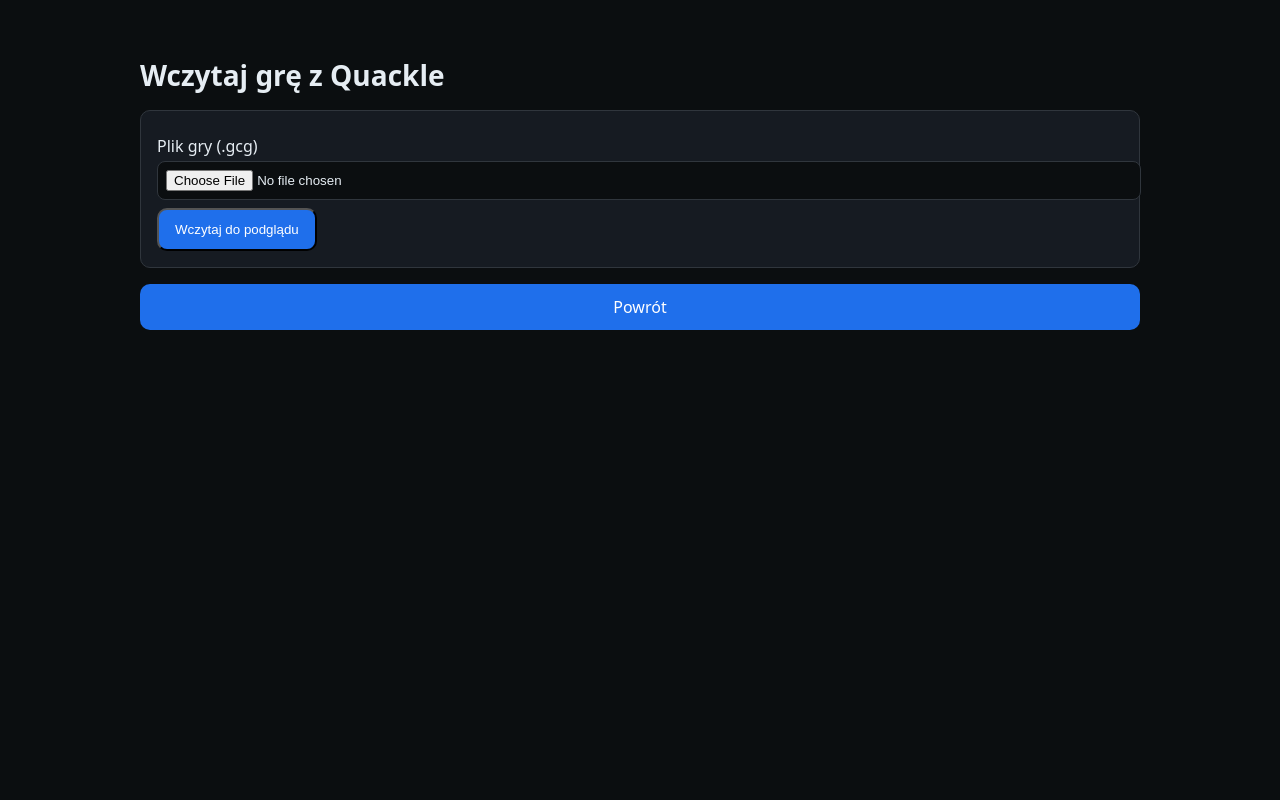
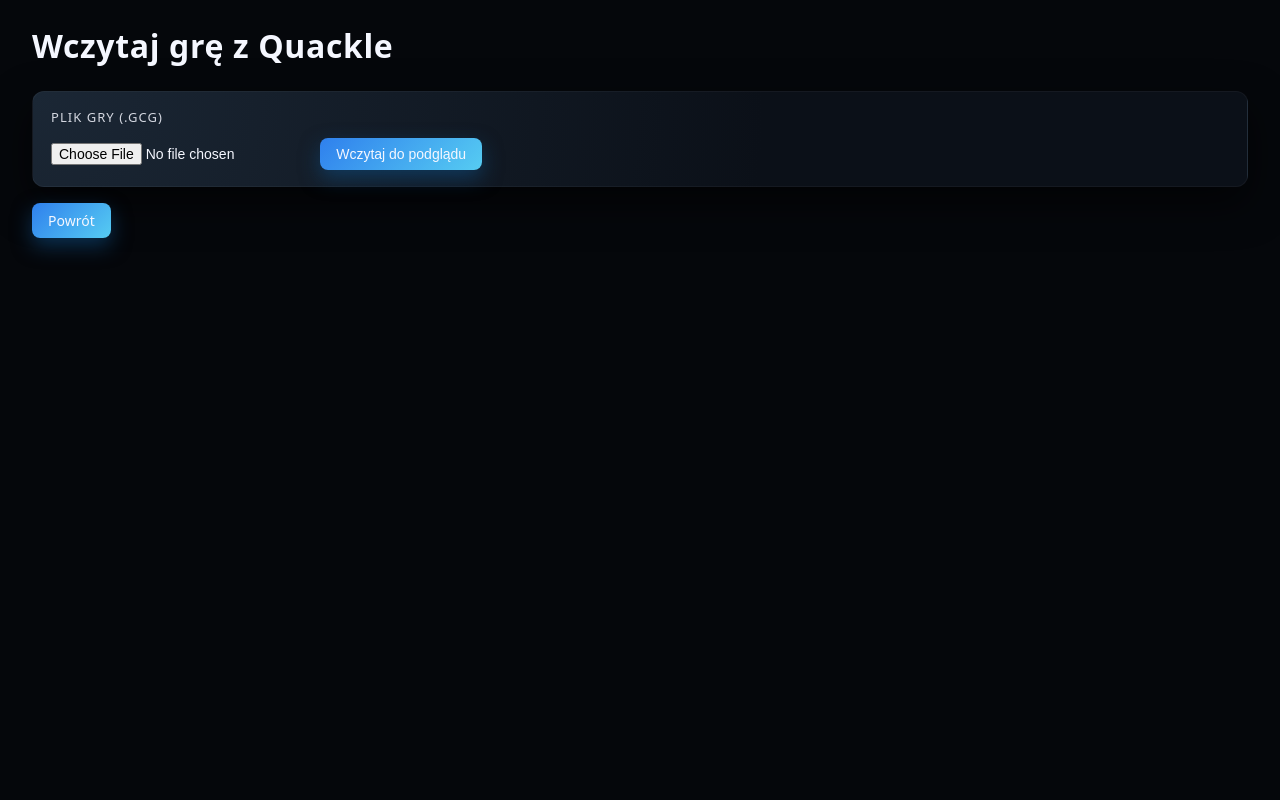
Before and after one commit to ZemAno25/ScrabbleScore, a PHP site: page /import_quackle.php in a window 1280 px wide. Run offline with PHP 8.4, Linux system fonts and the light colour scheme.

Commit message:
Poprawa layout'u

```diff
--- a/assets/style.css
+++ b/assets/style.css
@@ -1,21 +1,339 @@
-body{font-family:system-ui,-apple-system,Segoe UI,Roboto,Ubuntu,'Helvetica Neue',Arial,sans-serif;background:#0b0e10;color:#e6edf3;margin:0}
-.container{max-width:1000px;margin:40px auto;padding:16px}
-h1{font-size:28px;margin:0 0 16px}
-.menu{display:grid;gap:12px;grid-template-columns:repeat(auto-fit,minmax(220px,1fr))}
-.btn{display:block;padding:12px 16px;background:#1f6feb;color:white;text-decoration:none;border-radius:10px;text-align:center}
-.card{background:#161b22;border:1px solid #30363d;border-radius:10px;padding:16px;margin:12px 0}
-label{display:block;margin:8px 0 4px}
-input,select,textarea{width:100%;padding:8px;border-radius:8px;border:1px solid #30363d;background:#0b0e10;color:#e6edf3}
-table{width:100%;border-collapse:collapse}
-th,td{border-bottom:1px solid #30363d;padding:8px;text-align:left}
-.grid{display:grid;grid-template-columns:1fr 1fr;gap:16px}
-.board{display:grid;grid-template-columns:repeat(15,28px);gap:2px;justify-content:start}
-.cell{width:28px;height:28px;display:flex;align-items:center;justify-content:center;background:#0e1116;border:1px solid #30363d;border-radius:4px;font-weight:600}
-.cell.pl2{background:#0a3069}
-.cell.pl3{background:#0c2d6b}
-.cell.ps2{background:#5a1e02}
-.cell.ps3{background:#6e0101}
-.cell.tile{background:#c2a36b;color:#000;border-color:#b69150}
-.small{font-size:12px;color:#abb2bf}
-.error{color:#ff6b6b}
-.success{color:#2ea043}
+/* Reset i baza */
+
+*,
+*::before,
+*::after {
+    box-sizing: border-box;
+}
+
+html,
+body {
+    margin: 0;
+    padding: 0;
+    height: 100%;
+}
+
+body {
+    font-family: system-ui, -apple-system, BlinkMacSystemFont, "Segoe UI",
+        Roboto, "Helvetica Neue", Arial, sans-serif;
+    background-color: #05070b;
+    color: #f5f7ff;
+}
+
+/* Główne kontenery */
+
+.container {
+    max-width: 1600px;           /* szerzej – lepsze wykorzystanie ekranu */
+    margin: 0 auto;
+    padding: 24px 32px;
+}
+
+h1,
+h2,
+h3 {
+    margin-top: 0;
+    font-weight: 600;
+    letter-spacing: 0.02em;
+}
+
+h1 {
+    font-size: 32px;
+    margin-bottom: 24px;
+}
+
+h2 {
+    font-size: 22px;
+    margin-bottom: 16px;
+}
+
+h3 {
+    font-size: 18px;
+    margin: 16px 0 8px;
+}
+
+/* Karty / sekcje */
+
+.card {
+    background: radial-gradient(circle at top left, #1b2735, #0b1018 60%);
+    border-radius: 12px;
+    padding: 16px 18px;
+    box-shadow: 0 16px 40px rgba(0, 0, 0, 0.6);
+    border: 1px solid rgba(255, 255, 255, 0.04);
+    margin-bottom: 16px;
+}
+
+.card.error {
+    border-color: #ff5252;
+    background: radial-gradient(circle at top left, #3b1116, #120408 60%);
+    color: #ffd6d6;
+}
+
+.card.success {
+    border-color: #32d296;
+    background: radial-gradient(circle at top left, #113b2b, #04120c 60%);
+    color: #d8ffef;
+}
+
+/* Przyciski */
+
+.btn {
+    display: inline-block;
+    padding: 8px 16px;
+    border-radius: 8px;
+    border: none;
+    background: linear-gradient(135deg, #2f80ed, #56ccf2);
+    color: #f5f7ff;
+    text-decoration: none;
+    font-size: 14px;
+    font-weight: 500;
+    cursor: pointer;
+    transition: transform 0.08s ease-out, box-shadow 0.08s ease-out,
+        background 0.12s ease-out;
+    box-shadow: 0 8px 20px rgba(15, 76, 129, 0.6);
+}
+
+.btn:hover {
+    transform: translateY(-1px);
+    box-shadow: 0 12px 28px rgba(12, 80, 160, 0.7);
+}
+
+.btn:active {
+    transform: translateY(0);
+    box-shadow: 0 6px 16px rgba(12, 80, 160, 0.6);
+}
+
+/* Formularze */
+
+label {
+    font-size: 13px;
+    text-transform: uppercase;
+    letter-spacing: 0.08em;
+    display: block;
+    margin-bottom: 4px;
+    opacity: 0.85;
+}
+
+input[type="text"],
+input[type="datetime-local"],
+input[type="number"],
+select {
+    width: 100%;
+    padding: 6px 8px;
+    border-radius: 6px;
+    border: 1px solid rgba(255, 255, 255, 0.18);
+    background-color: #0b1018;
+    color: #f5f7ff;
+    font-size: 14px;
+}
+
+input[type="file"] {
+    margin-top: 4px;
+    font-size: 14px;
+}
+
+input:focus,
+select:focus {
+    outline: none;
+    border-color: #56ccf2;
+    box-shadow: 0 0 0 1px rgba(86, 204, 242, 0.4);
+}
+
+/* Drobne teksty */
+
+.small {
+    font-size: 12px;
+    opacity: 0.85;
+    margin-top: 4px;
+}
+
+.small.success {
+    color: #9ff5cf;
+}
+
+.small.error {
+    color: #ff9a9a;
+}
+
+/* Siatka pomocnicza */
+
+.grid {
+    display: grid;
+    grid-template-columns: repeat(auto-fit, minmax(260px, 1fr));
+    gap: 16px;
+}
+
+/* UKŁAD STRONY GRY (play.php) */
+
+.game-layout {
+    display: grid;
+    grid-template-columns: minmax(0, 1.3fr) minmax(0, 1fr);
+    gap: 24px;
+    align-items: flex-start;
+}
+
+/* Karta z ruchami i karta z planszą */
+
+.moves-card,
+.board-card {
+    height: 100%;
+}
+
+/* Tabela ruchów i tabele ogólnie */
+
+table {
+    width: 100%;
+    border-collapse: collapse;
+    table-layout: fixed;        /* gwarancja, że kolumny się nie ściskają losowo */
+    font-size: 14px;
+}
+
+th,
+td {
+    padding: 4px 8px;
+    border-bottom: 1px solid rgba(255, 255, 255, 0.06);
+    text-align: left;
+    white-space: nowrap;        /* brak zawijania linii */
+    overflow: hidden;
+    text-overflow: ellipsis;    /* nadmiar „obcinany” z … zamiast łamać wiersz */
+}
+
+th {
+    font-size: 12px;
+    text-transform: uppercase;
+    letter-spacing: 0.12em;
+    opacity: 0.9;
+}
+
+tr:nth-child(even) td {
+    background-color: rgba(255, 255, 255, 0.02);
+}
+
+/* W typowej tabeli ruchów – kolumny: # | Gracz | Zapis | +pkt | Σ
+   zostawiamy większą szerokość dla „Zapis”. */
+
+.moves-table th:nth-child(3),
+.moves-table td:nth-child(3) {
+    max-width: 480px;
+}
+
+/* Plansza SCRABBLE */
+
+.board-wrapper {
+    display: inline-block;
+    padding: 10px;
+    border-radius: 14px;
+    background: radial-gradient(circle at top, #364454, #131923 70%);
+    box-shadow: 0 14px 30px rgba(0, 0, 0, 0.7);
+}
+
+/* tabela .board powinna mieć 15×15 pól */
+
+.board {
+    border-collapse: collapse;
+    background-color: #184056; /* tło „filcu” pod płytkami */
+    margin: 0 auto;
+}
+
+/* pojedyncze pole */
+
+.board td {
+    width: 40px;               /* większa plansza */
+    height: 40px;
+    text-align: center;
+    vertical-align: middle;
+    font-weight: 600;
+    font-size: 18px;
+    border: 1px solid rgba(0, 0, 0, 0.7);
+    position: relative;
+    box-sizing: border-box;
+    padding: 0;
+}
+
+/* podstawowy wygląd pustego pola */
+
+.board td.empty {
+    background-color: #1c2b35;
+    color: rgba(255, 255, 255, 0.35);
+    font-size: 10px;
+    font-weight: 500;
+}
+
+/* płytka z literą */
+
+.board td.tile {
+    background: linear-gradient(145deg, #f6e0b6, #c7a267);
+    color: #222;
+    box-shadow: inset 0 0 0 1px rgba(0, 0, 0, 0.35);
+}
+
+/* Premie – nazwy klas przyjęte na bazie wcześniejszych odpowiedzi:
+   .tw – triple word, .dw – double word,
+   .tl – triple letter, .dl – double letter,
+   .center – pole startowe z gwiazdką. */
+
+.board td.tw {
+    background: linear-gradient(145deg, #8b1a1a, #c62828);
+    color: #fff;
+}
+
+.board td.dw {
+    background: linear-gradient(145deg, #f06292, #ec407a);
+    color: #1b0b0b;
+}
+
+.board td.tl {
+    background: linear-gradient(145deg, #1a3d8f, #1565c0);
+    color: #e3f2fd;
+}
+
+.board td.dl {
+    background: linear-gradient(145deg, #4fc3f7, #29b6f6);
+    color: #07243a;
+}
+
+.board td.center {
+    background: radial-gradient(circle at center, #ffd54f, #f9a825 70%);
+    color: #3e2723;
+    font-size: 20px;
+    font-weight: 700;
+}
+
+/* Łączenie klas: płytka stojąca na premiowanym polu */
+
+.board td.tw.tile,
+.board td.dw.tile,
+.board td.tl.tile,
+.board td.dl.tile,
+.board td.center.tile {
+    background-blend-mode: multiply;
+}
+
+/* opis pod planszą */
+
+.board-legend {
+    margin-top: 8px;
+    font-size: 12px;
+    opacity: 0.85;
+}
+
+/* Layout responsywny – na węższych ekranach plansza pod ruchami */
+
+@media (max-width: 1100px) {
+    .container {
+        padding: 16px;
+    }
+
+    .game-layout {
+        grid-template-columns: 1fr;
+    }
+
+    .board-wrapper {
+        max-width: 100%;
+    }
+
+    .board td {
+        width: 32px;
+        height: 32px;
+        font-size: 16px;
+    }
+}
```
